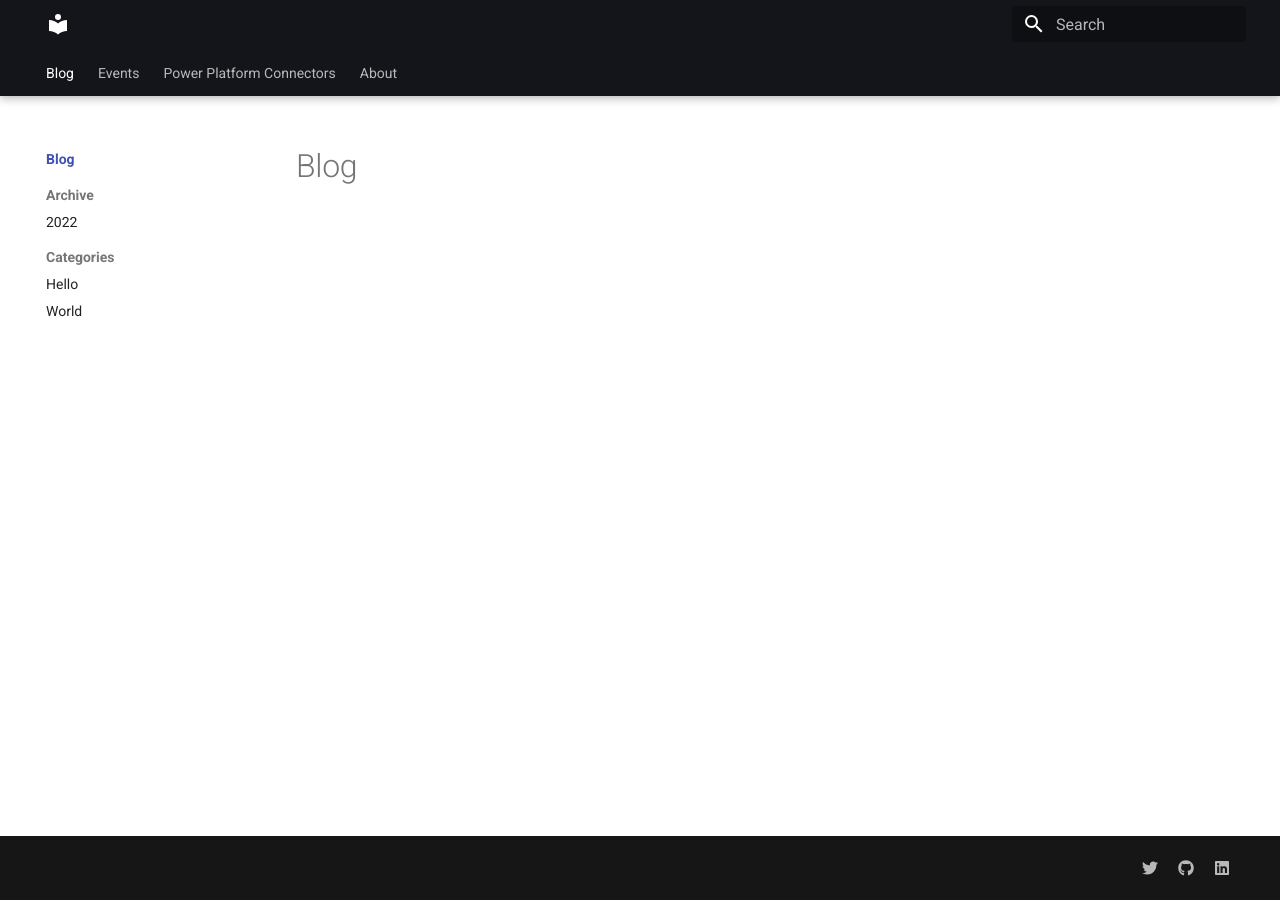
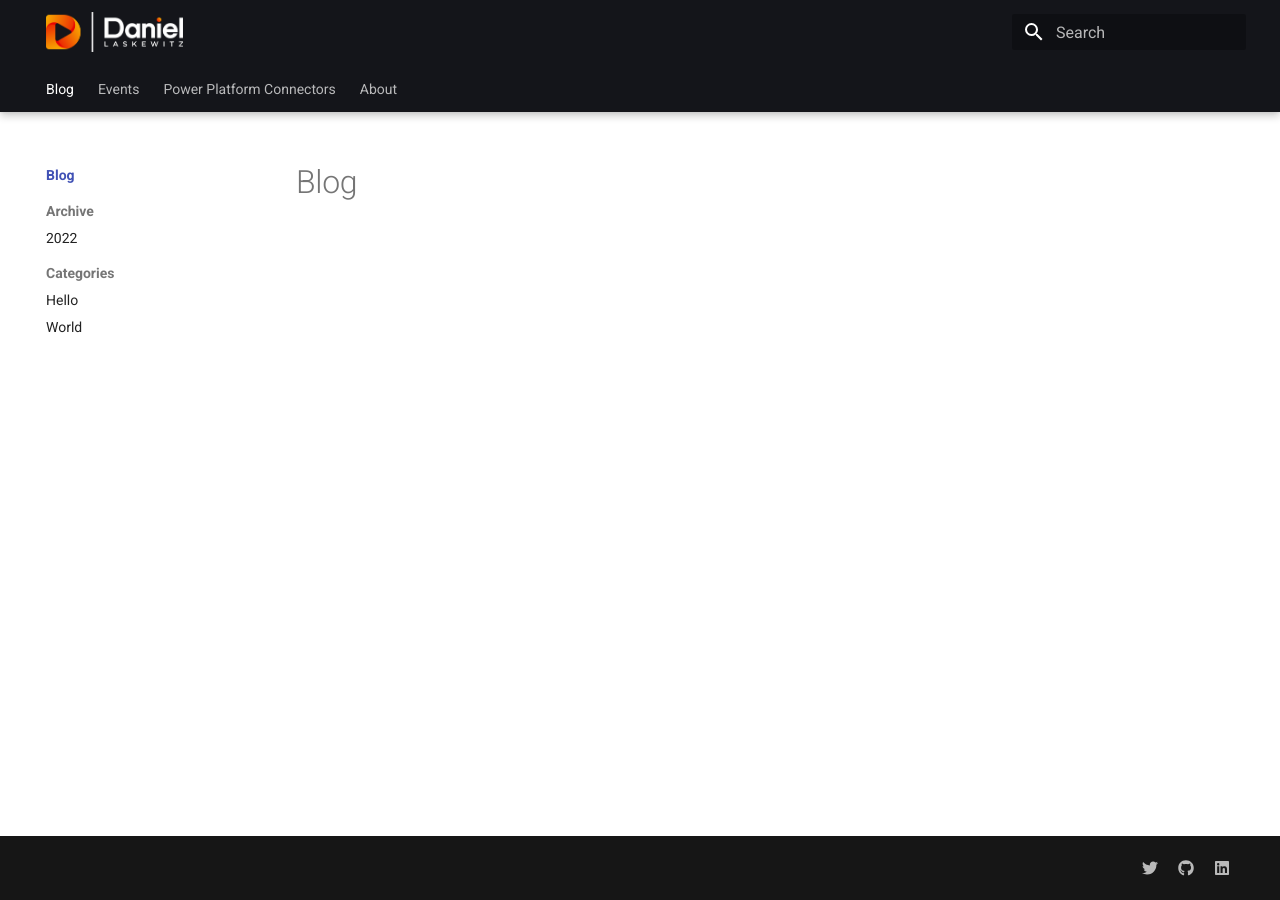
Before and after one commit to Laskewitz/laskewitz.github.io, an MkDocs documentation site: the page built from docs/index.md, in a window 1280 px wide. Built offline with MkDocs 1.6.1 and Material for MkDocs 9.7.7, drawn with Linux system fonts in a browser that asks for light colours; plug-ins that fetch from the network failed and are left out.

Commit message:
Added logo to site

```diff
--- /dev/null
+++ b/docs/stylesheets/extra.css
@@ -0,0 +1,6 @@
+.md-header__topic {
+  display: none;
+}
+.md-header__button.md-logo :-webkit-any(img, svg) {
+  height: 2rem !important;
+}
--- a/mkdocs.yml
+++ b/mkdocs.yml
@@ -1,6 +1,8 @@
-site_name: ''
+site_name: 'Daniel Laskewitz'
 theme:
   name: material
+  logo: images/logo-white.png
+  favicon: images/icon.png
   features:
     - navigation.expand
     - navigation.indexes
@@ -48,3 +50,5 @@ plugins:
       blog_dir: .
       authors_file: .authors.yml
   - social
+extra_css:
+  - stylesheets/extra.css
```
Also changed, not shown: docs/images/icon.png (added), docs/images/logo-dark.png (added), docs/images/logo-white.png (added).
